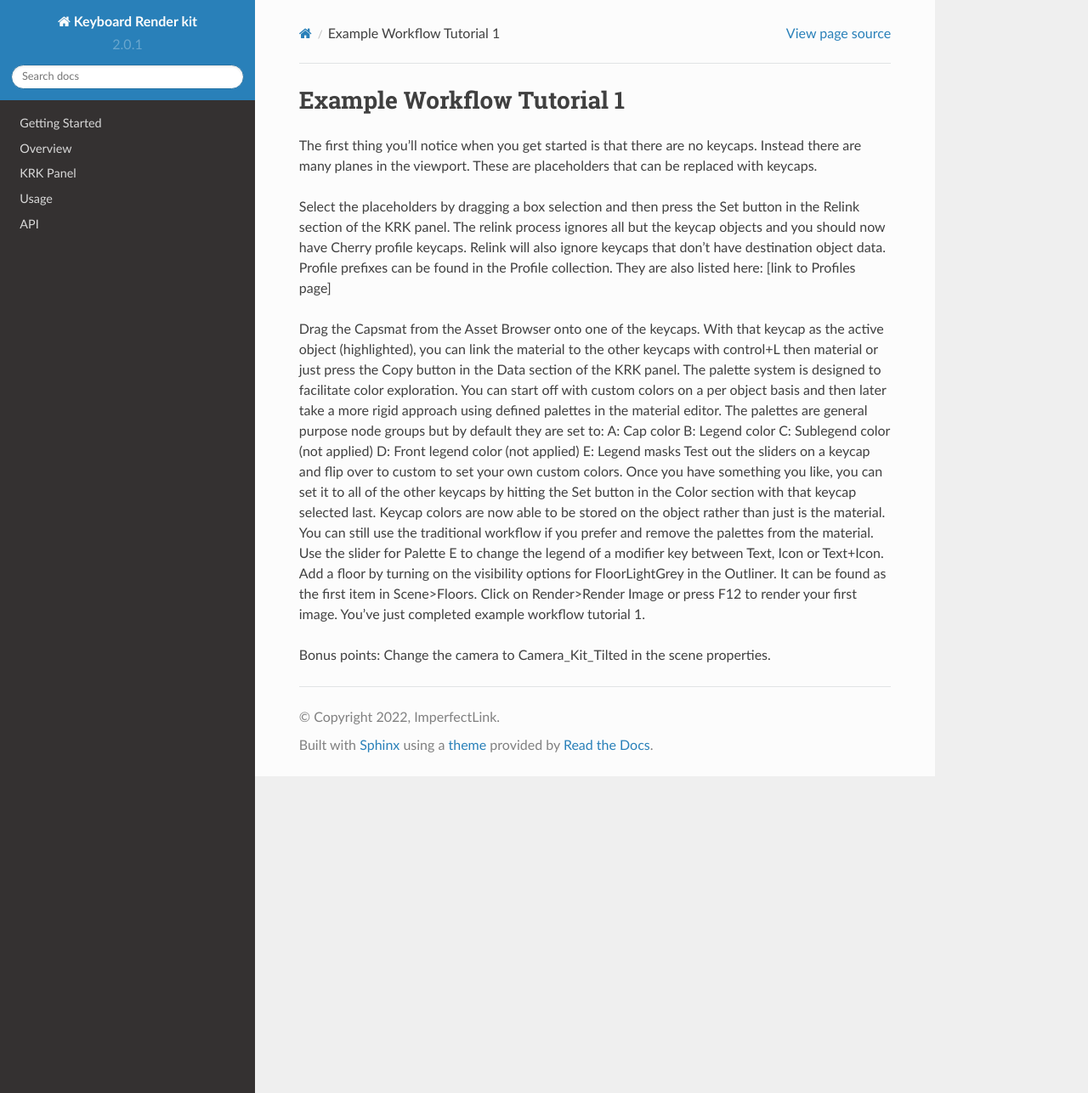
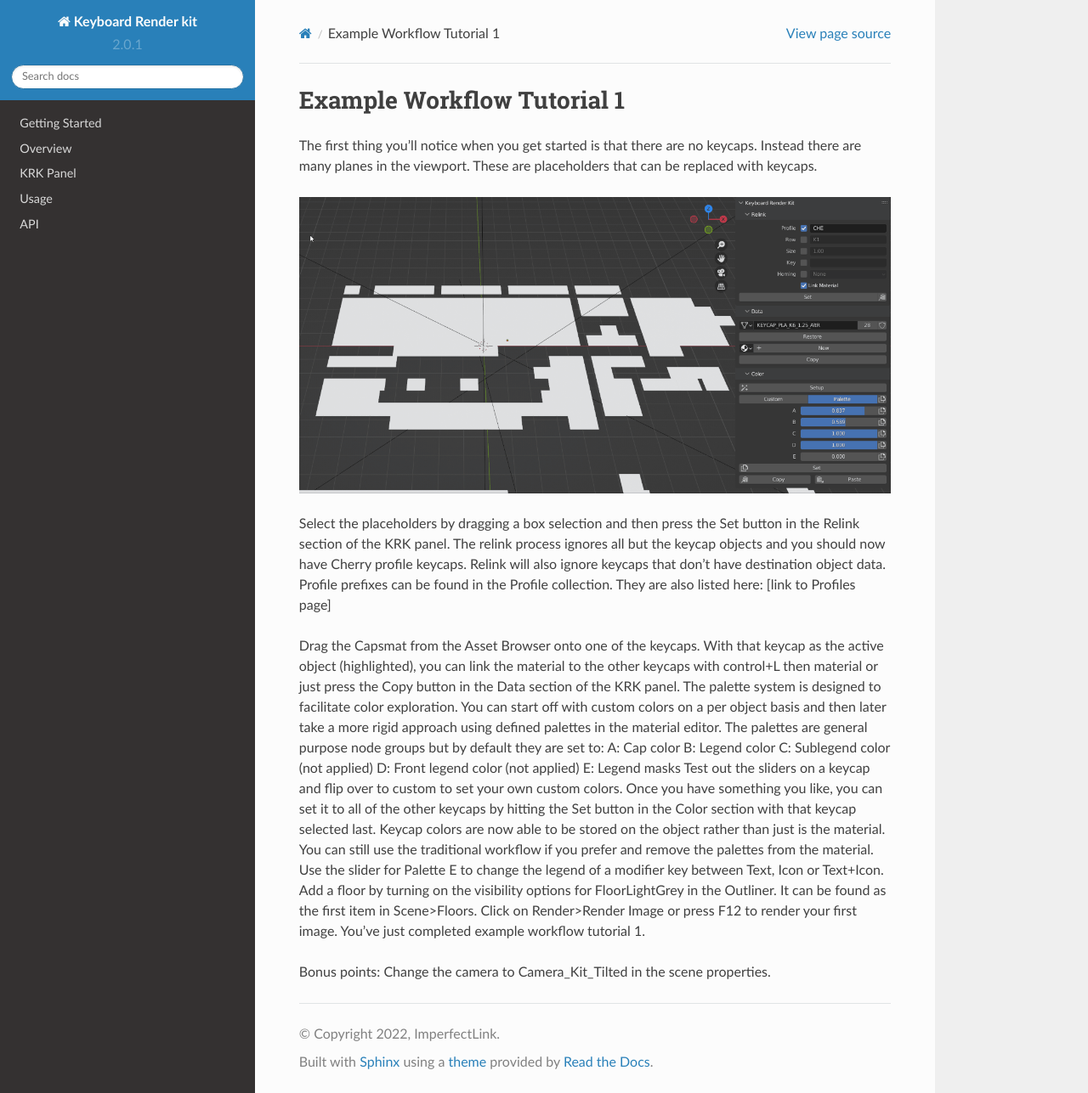
Before and after one commit to imperfectlink/KeyboardRenderKit, a Sphinx documentation site: the page built from docs/source/workflow1.rst, in a window 1280 px wide and 1287 px high. Shown: the whole window at 85% size. Built offline with Sphinx 7.4.7 and the Read the Docs theme 2.0.0, drawn with Linux system fonts in a browser that asks for light colours; pages that are not in the unit, such as notebooks, are missing from menus.

Commit message:
Update workflow1.rst

```diff
--- a/docs/source/workflow1.rst
+++ b/docs/source/workflow1.rst
@@ -2,6 +2,8 @@ Example Workflow Tutorial 1
 ====
 
 The first thing you'll notice when you get started is that there are no keycaps. Instead there are many planes in the viewport. These are placeholders that can be replaced with keycaps.
+
+.. image:: img/setcherry.gif
 
 Select the placeholders by dragging a box selection and then press the Set button in the Relink section of the KRK panel. The relink process ignores all but the keycap objects and you should now have Cherry profile keycaps. Relink will also ignore keycaps that don't have destination object data. Profile prefixes can be found in the Profile collection. They are also listed here: [link to Profiles page]
 
```
